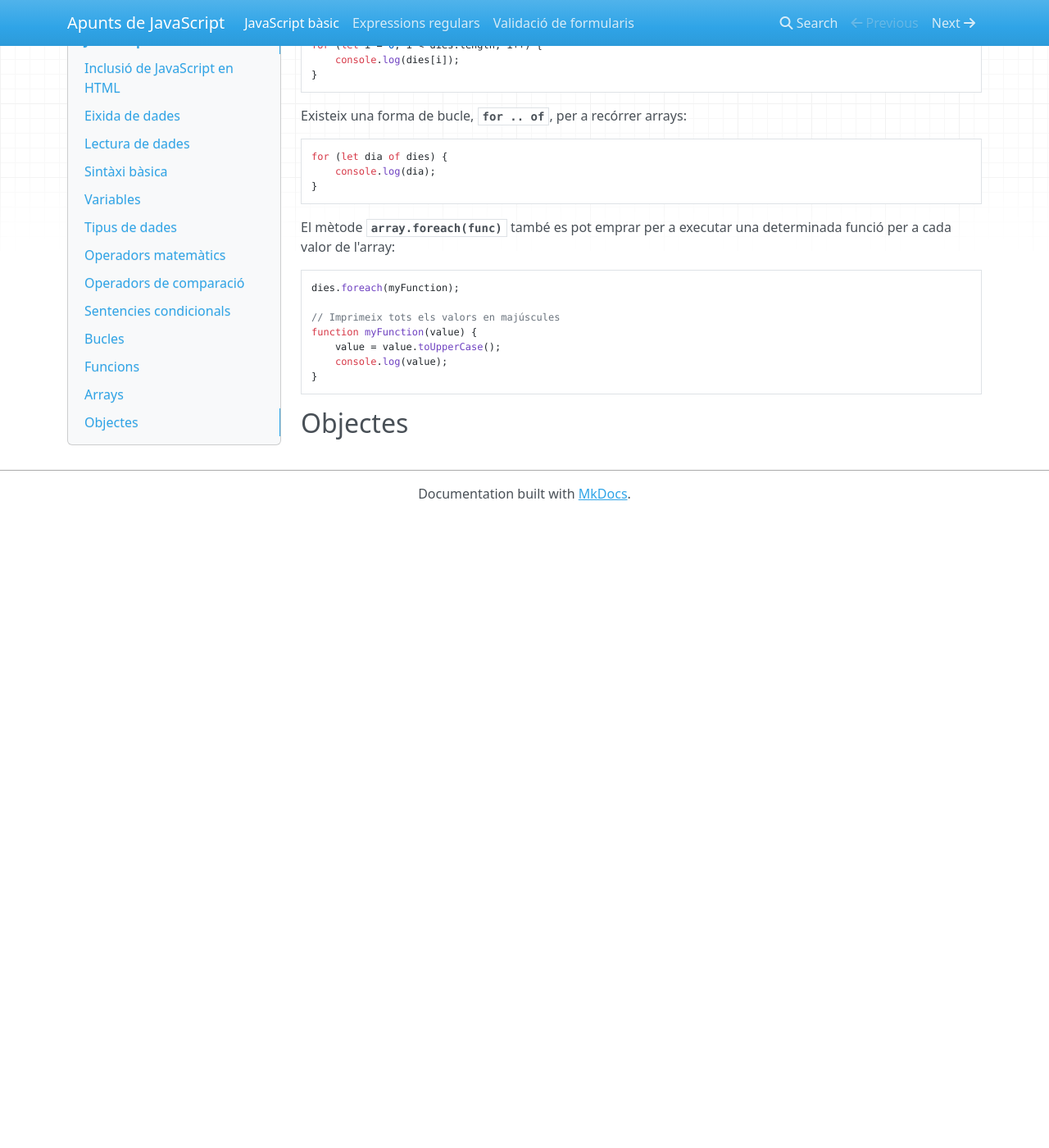
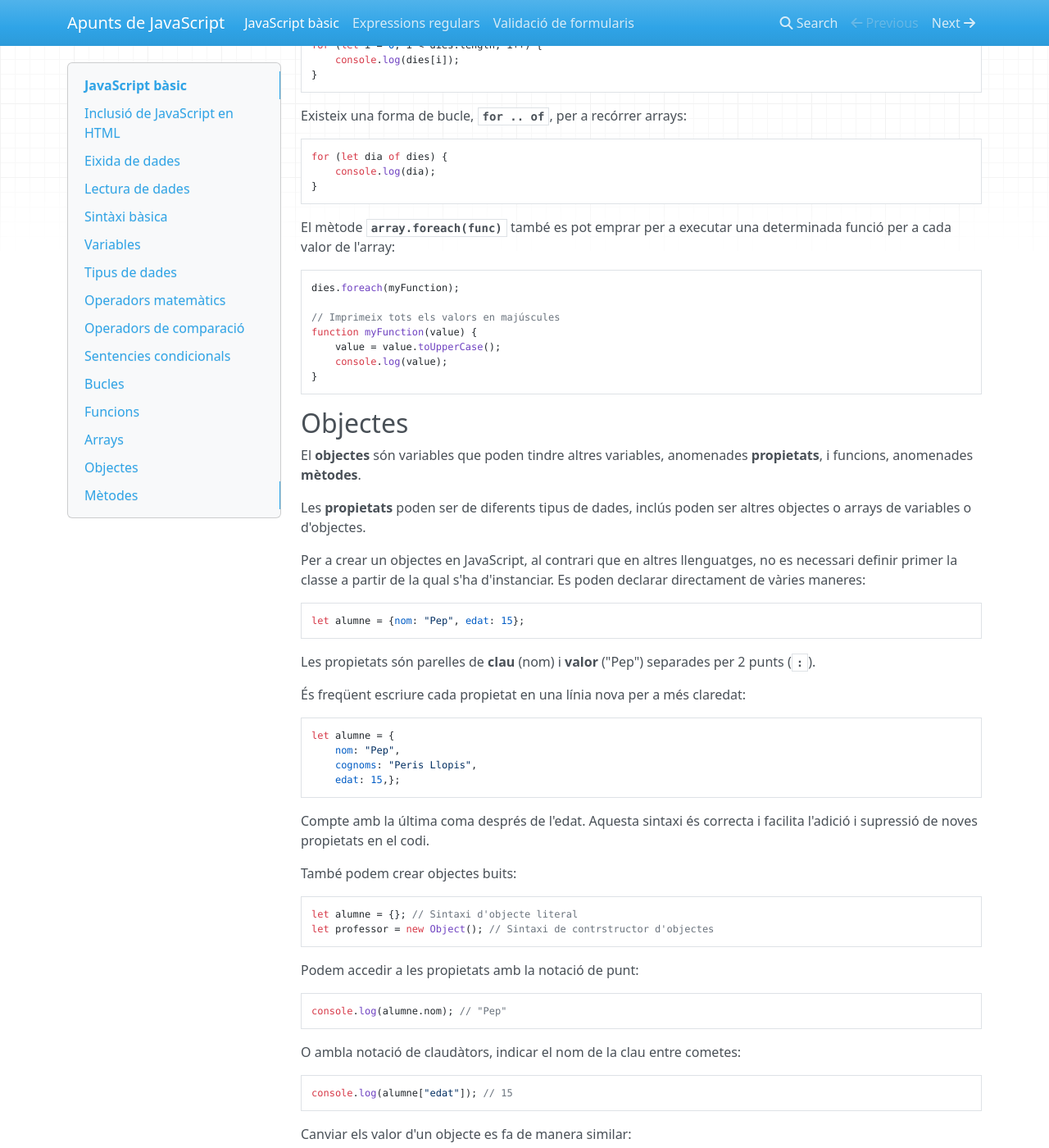
Before and after one commit to ricardoprofe/apunts_javascript_lmi, an MkDocs documentation site: the page built from md/index.md, in a window 1280 px wide and 1400 px high, scrolled down 16028 px. Shown: the whole window at 82% size. Built offline with MkDocs 1.6.1, drawn with Linux system fonts in a browser that asks for light colours; nearby versions of some CDN libraries; before the commit the page ends 16658 px from its top, so only the background shows below that; some of the changed text lies outside the part shown.

Commit message:
fent objectes

````diff
--- a/md/index.md
+++ b/md/index.md
@@ -819,3 +819,63 @@ function myFunction(value) {
 ```
 
 ## Objectes
+
+El **objectes** són variables que poden tindre altres variables, anomenades **propietats**, i funcions, anomenades **mètodes**.
+
+Les **propietats** poden ser de diferents tipus de dades, inclús poden ser altres objectes o arrays de variables o d'objectes.
+
+Per a crear un objectes en JavaScript, al contrari que en altres llenguatges, no es necessari definir primer la classe a partir de la qual s'ha d'instanciar. Es poden declarar directament de vàries maneres:
+
+```javascript
+let alumne = {nom: "Pep", edat: 15};
+```
+
+Les propietats són parelles de **clau** (nom) i **valor** ("Pep") separades per 2 punts (**`:`**).
+
+És freqüent escriure cada propietat en una línia nova per a més claredat:
+
+```javascript
+let alumne = {
+    nom: "Pep",
+    cognoms: "Peris Llopis",
+    edat: 15,};
+```
+
+Compte amb la última coma després de l'edat. Aquesta sintaxi és correcta i facilita l'adició i supressió de noves propietats en el codi.
+
+També podem crear objectes buits:
+
+```javascript
+let alumne = {}; // Sintaxi d'objecte literal
+let professor = new Object(); // Sintaxi de contrstructor d'objectes
+```
+
+Podem accedir a les propietats amb la notació de punt:
+
+```javascript
+console.log(alumne.nom); // "Pep"
+```
+
+O ambla notació de claudàtors, indicar el nom de la clau entre cometes:
+
+```javascript
+console.log(alumne["edat"]); // 15
+```
+
+Canviar els valor d'un objecte es fa de manera similar:
+
+```javascript
+alumne.nom = "Maria";
+alumne["edat"] = 18;
+```
+
+Una vegada creat un objecte, li podem afegir propietats dinàmicament:
+
+```javascript
+let alumne = {nom: "Pep", edat: 15};
+alumne.poblacio = "València";
+```
+
+## Mètodes
+
+Els mètodes es poden definir
````
